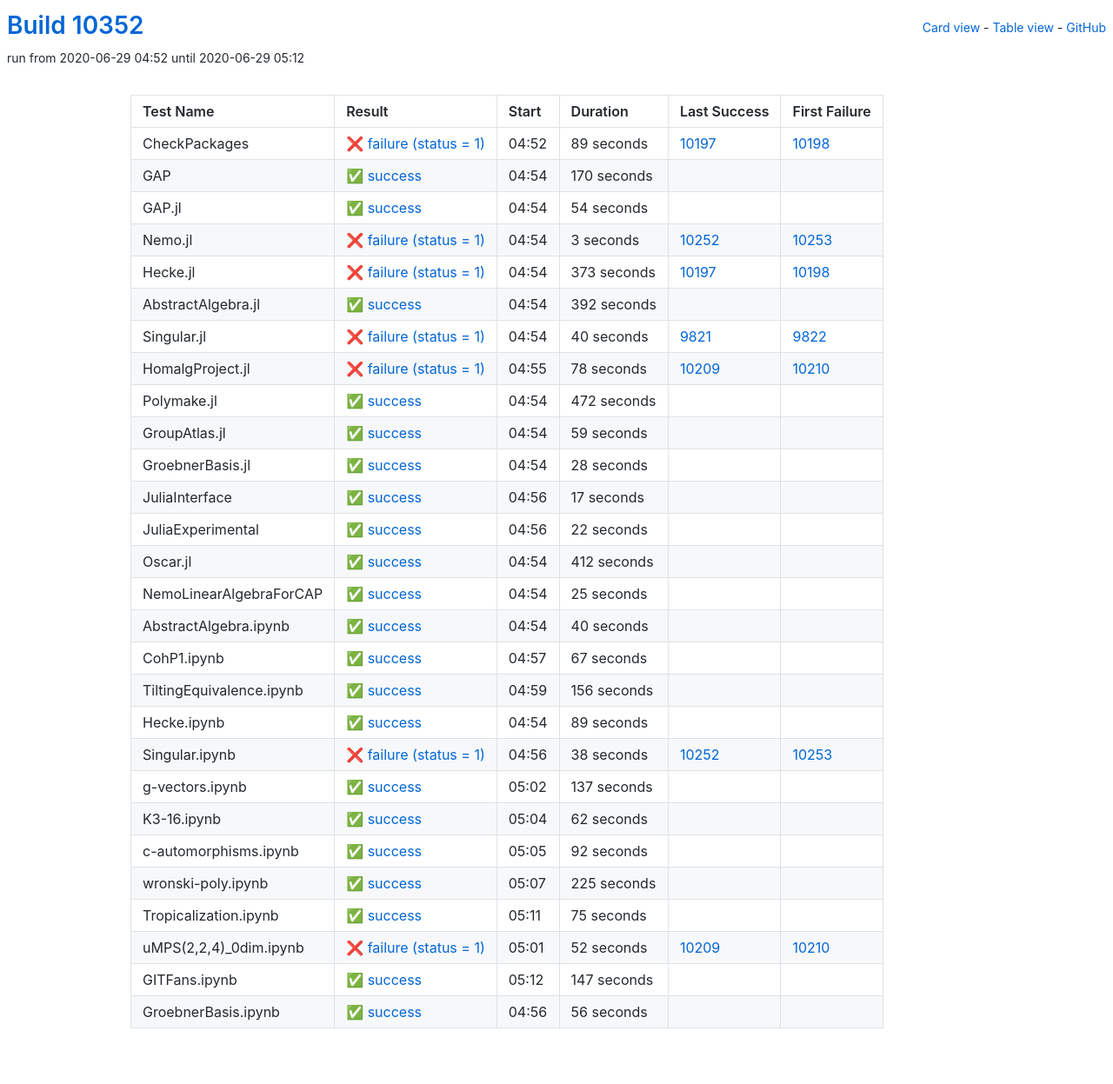
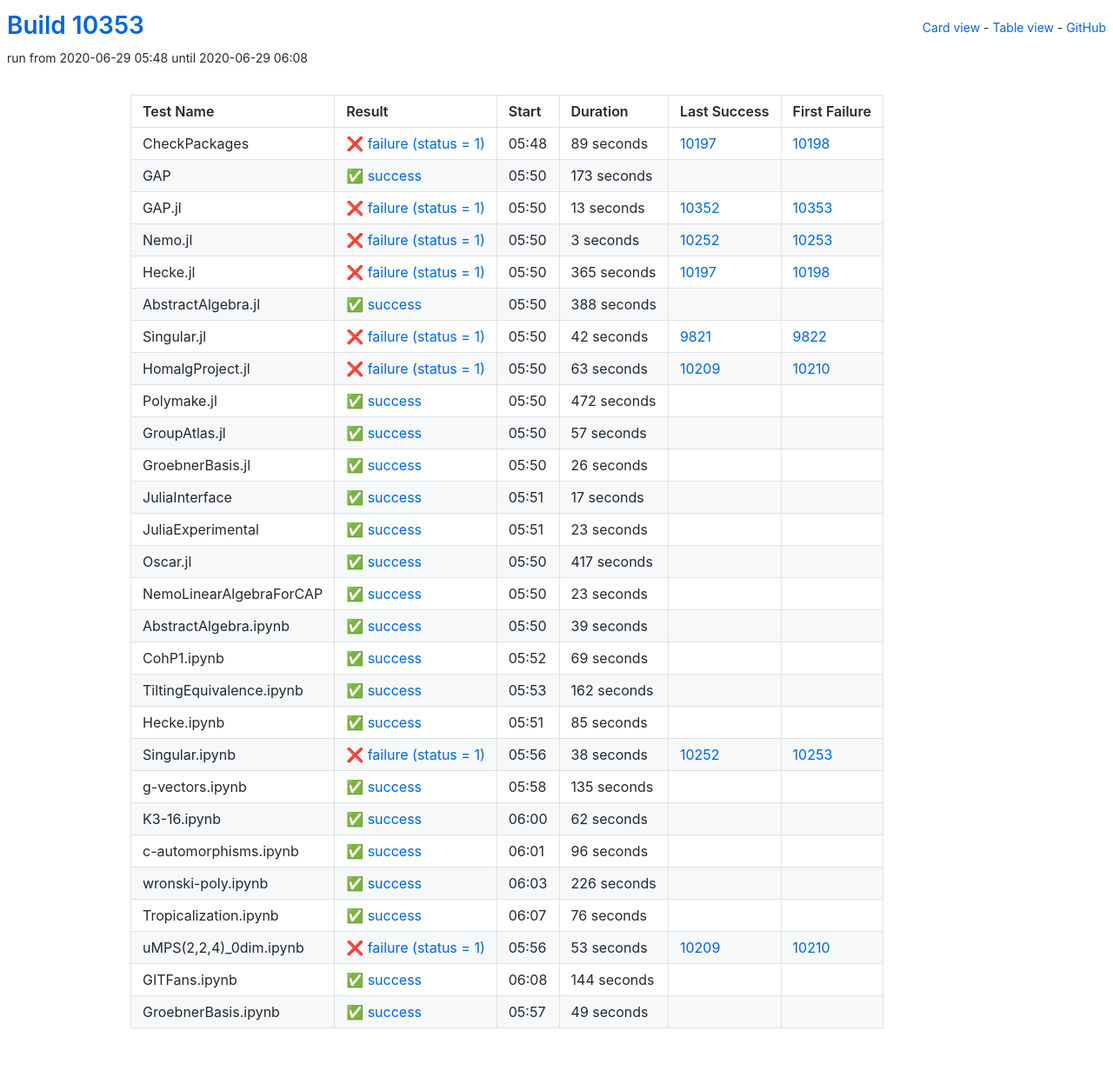
Before and after one commit to oscar-system/oscar-ci-status, a Jekyll site: the page built from table.html, in a window 1280 px wide. Shown: the whole page at 87% size. Built offline with Jekyll 4.4.1, drawn with Linux system fonts in a browser that asks for light colours.

Commit message:
Build #10353

```diff
--- a/_data/ci.yml
+++ b/_data/ci.yml
@@ -1,6 +1,6 @@
 ---
-build: 10352
-build_url: https://oscarci.mathematik.uni-kl.de/job/oscar/10352/
+build: 10353
+build_url: https://oscarci.mathematik.uni-kl.de/job/oscar/10353/
 job: oscar
 organization: oscar-system
 repo: oscar-ci-status
@@ -8,8 +8,8 @@
 tests:
 - name: CheckPackages
   id: checkpackages
-  log: https://oscarci.mathematik.uni-kl.de/job/oscar/10352/artifact/logs/build-10352/CheckPackages.log
-  start: 2020-06-29 04:52
+  log: https://oscarci.mathematik.uni-kl.de/job/oscar/10353/artifact/logs/build-10353/CheckPackages.log
+  start: 2020-06-29 05:48
   success: false
   exitcode: 1
   status: failure
@@ -20,32 +20,32 @@
   first_failure_url: https://oscarci.mathematik.uni-kl.de/job/oscar/10198/
 - name: GAP
   id: gap
-  log: https://oscarci.mathematik.uni-kl.de/job/oscar/10352/artifact/logs/build-10352/GAP.log
-  start: 2020-06-29 04:54
+  log: https://oscarci.mathematik.uni-kl.de/job/oscar/10353/artifact/logs/build-10353/GAP.log
+  start: 2020-06-29 05:50
   success: true
   exitcode: 0
   status: success
-  duration: 170
+  duration: 173
   last_success: false
   last_success_url:
   first_failure: false
   first_failure_url:
 - name: GAP.jl
   id: gap-jl
-  log: https://oscarci.mathematik.uni-kl.de/job/oscar/10352/artifact/logs/build-10352/GAP.jl.log
-  start: 2020-06-29 04:54
-  success: true
-  exitcode: 0
-  status: success
-  duration: 54
-  last_success: false
-  last_success_url:
-  first_failure: false
-  first_failure_url:
+  log: https://oscarci.mathematik.uni-kl.de/job/oscar/10353/artifact/logs/build-10353/GAP.jl.log
+  start: 2020-06-29 05:50
+  success: false
+  exitcode: 1
+  status: failure
+  duration: 13
+  last_success: 10352
+  last_success_url: https://oscarci.mathematik.uni-kl.de/job/oscar/10352/
+  first_failure: 10353
+  first_failure_url: https://oscarci.mathematik.uni-kl.de/job/oscar/10353/
 - name: Nemo.jl
   id: nemo-jl
-  log: https://oscarci.mathematik.uni-kl.de/job/oscar/10352/artifact/logs/build-10352/Nemo.jl.log
-  start: 2020-06-29 04:54
+  log: https://oscarci.mathematik.uni-kl.de/job/oscar/10353/artifact/logs/build-10353/Nemo.jl.log
+  start: 2020-06-29 05:50
   success: false
   exitcode: 1
   status: failure
@@ -56,56 +56,56 @@
   first_failure_url: https://oscarci.mathematik.uni-kl.de/job/oscar/10253/
 - name: Hecke.jl
   id: hecke-jl
-  log: https://oscarci.mathematik.uni-kl.de/job/oscar/10352/artifact/logs/build-10352/Hecke.jl.log
-  start: 2020-06-29 04:54
+  log: https://oscarci.mathematik.uni-kl.de/job/oscar/10353/artifact/logs/build-10353/Hecke.jl.log
+  start: 2020-06-29 05:50
   success: false
   exitcode: 1
   status: failure
-  duration: 373
+  duration: 365
   last_success: 10197
   last_success_url: https://oscarci.mathematik.uni-kl.de/job/oscar/10197/
   first_failure: 10198
   first_failure_url: https://oscarci.mathematik.uni-kl.de/job/oscar/10198/
 - name: AbstractAlgebra.jl
   id: abstractalgebra-jl
-  log: https://oscarci.mathematik.uni-kl.de/job/oscar/10352/artifact/logs/build-10352/AbstractAlgebra.jl.log
-  start: 2020-06-29 04:54
+  log: https://oscarci.mathematik.uni-kl.de/job/oscar/10353/artifact/logs/build-10353/AbstractAlgebra.jl.log
+  start: 2020-06-29 05:50
   success: true
   exitcode: 0
   status: success
-  duration: 392
+  duration: 388
   last_success: false
   last_success_url:
   first_failure: false
   first_failure_url:
 - name: Singular.jl
   id: singular-jl
-  log: https://oscarci.mathematik.uni-kl.de/job/oscar/10352/artifact/logs/build-10352/Singular.jl.log
-  start: 2020-06-29 04:54
+  log: https://oscarci.mathematik.uni-kl.de/job/oscar/10353/artifact/logs/build-10353/Singular.jl.log
+  start: 2020-06-29 05:50
   success: false
   exitcode: 1
   status: failure
-  duration: 40
+  duration: 42
   last_success: 9821
   last_success_url: https://oscarci.mathematik.uni-kl.de/job/oscar/9821/
   first_failure: 9822
   first_failure_url: https://oscarci.mathematik.uni-kl.de/job/oscar/9822/
 - name: HomalgProject.jl
   id: homalgproject-jl
-  log: https://oscarci.mathematik.uni-kl.de/job/oscar/10352/artifact/logs/build-10352/HomalgProject.jl.log
-  start: 2020-06-29 04:55
+  log: https://oscarci.mathematik.uni-kl.de/job/oscar/10353/artifact/logs/build-10353/HomalgProject.jl.log
+  start: 2020-06-29 05:50
   success: false
   exitcode: 1
   status: failure
-  duration: 78
+  duration: 63
   last_success: 10209
   last_success_url: https://oscarci.mathematik.uni-kl.de/job/oscar/10209/
   first_failure: 10210
   first_failure_url: https://oscarci.mathematik.uni-kl.de/job/oscar/10210/
 - name: Polymake.jl
   id: polymake-jl
-  log: https://oscarci.mathematik.uni-kl.de/job/oscar/10352/artifact/logs/build-10352/Polymake.jl.log
-  start: 2020-06-29 04:54
+  log: https://oscarci.mathematik.uni-kl.de/job/oscar/10353/artifact/logs/build-10353/Polymake.jl.log
+  start: 2020-06-29 05:50
   success: true
   exitcode: 0
   status: success
@@ -116,32 +116,32 @@
   first_failure_url:
 - name: GroupAtlas.jl
   id: groupatlas-jl
-  log: https://oscarci.mathematik.uni-kl.de/job/oscar/10352/artifact/logs/build-10352/GroupAtlas.jl.log
-  start: 2020-06-29 04:54
+  log: https://oscarci.mathematik.uni-kl.de/job/oscar/10353/artifact/logs/build-10353/GroupAtlas.jl.log
+  start: 2020-06-29 05:50
   success: true
   exitcode: 0
   status: success
-  duration: 59
+  duration: 57
   last_success: false
   last_success_url:
   first_failure: false
   first_failure_url:
 - name: GroebnerBasis.jl
   id: groebnerbasis-jl
-  log: https://oscarci.mathematik.uni-kl.de/job/oscar/10352/artifact/logs/build-10352/GroebnerBasis.jl.log
-  start: 2020-06-29 04:54
+  log: https://oscarci.mathematik.uni-kl.de/job/oscar/10353/artifact/logs/build-10353/GroebnerBasis.jl.log
+  start: 2020-06-29 05:50
   success: true
   exitcode: 0
   status: success
-  duration: 28
+  duration: 26
   last_success: false
   last_success_url:
   first_failure: false
   first_failure_url:
 - name: JuliaInterface
   id: juliainterface
-  log: https://oscarci.mathematik.uni-kl.de/job/oscar/10352/artifact/logs/build-10352/JuliaInterface.log
-  start: 2020-06-29 04:56
+  log: https://oscarci.mathematik.uni-kl.de/job/oscar/10353/artifact/logs/build-10353/JuliaInterface.log
+  start: 2020-06-29 05:51
   success: true
   exitcode: 0
   status: success
@@ -152,92 +152,92 @@
   first_failure_url:
 - name: JuliaExperimental
   id: juliaexperimental
-  log: https://oscarci.mathematik.uni-kl.de/job/oscar/10352/artifact/logs/build-10352/JuliaExperimental.log
-  start: 2020-06-29 04:56
+  log: https://oscarci.mathematik.uni-kl.de/job/oscar/10353/artifact/logs/build-10353/JuliaExperimental.log
+  start: 2020-06-29 05:51
   success: true
   exitcode: 0
   status: success
-  duration: 22
+  duration: 23
   last_success: false
   last_success_url:
   first_failure: false
   first_failure_url:
 - name: Oscar.jl
   id: oscar-jl
-  log: https://oscarci.mathematik.uni-kl.de/job/oscar/10352/artifact/logs/build-10352/Oscar.jl.log
-  start: 2020-06-29 04:54
+  log: https://oscarci.mathematik.uni-kl.de/job/oscar/10353/artifact/logs/build-10353/Oscar.jl.log
+  start: 2020-06-29 05:50
   success: true
   exitcode: 0
   status: success
-  duration: 412
+  duration: 417
   last_success: false
   last_success_url:
   first_failure: false
   first_failure_url:
 - name: NemoLinearAlgebraForCAP
   id: nemolinearalgebraforcap
-  log: https://oscarci.mathematik.uni-kl.de/job/oscar/10352/artifact/logs/build-10352/NemoLinearAlgebraForCAP.log
-  start: 2020-06-29 04:54
+  log: https://oscarci.mathematik.uni-kl.de/job/oscar/10353/artifact/logs/build-10353/NemoLinearAlgebraForCAP.log
+  start: 2020-06-29 05:50
   success: true
   exitcode: 0
   status: success
-  duration: 25
+  duration: 23
   last_success: false
   last_success_url:
   first_failure: false
   first_failure_url:
 - name: AbstractAlgebra.ipynb
   id: abstractalgebra-ipynb
-  log: https://oscarci.mathematik.uni-kl.de/job/oscar/10352/artifact/logs/build-10352/AbstractAlgebra.ipynb.log
-  start: 2020-06-29 04:54
+  log: https://oscarci.mathematik.uni-kl.de/job/oscar/10353/artifact/logs/build-10353/AbstractAlgebra.ipynb.log
+  start: 2020-06-29 05:50
   success: true
   exitcode: 0
   status: success
-  duration: 40
+  duration: 39
   last_success: false
   last_success_url:
   first_failure: false
   first_failure_url:
 - name: CohP1.ipynb
   id: cohp1-ipynb
-  log: https://oscarci.mathematik.uni-kl.de/job/oscar/10352/artifact/logs/build-10352/CohP1.ipynb.log
-  start: 2020-06-29 04:57
+  log: https://oscarci.mathematik.uni-kl.de/job/oscar/10353/artifact/logs/build-10353/CohP1.ipynb.log
+  start: 2020-06-29 05:52
   success: true
   exitcode: 0
   status: success
-  duration: 67
+  duration: 69
   last_success: false
   last_success_url:
   first_failure: false
   first_failure_url:
 - name: TiltingEquivalence.ipynb
   id: tiltingequivalence-ipynb
-  log: https://oscarci.mathematik.uni-kl.de/job/oscar/10352/artifact/logs/build-10352/TiltingEquivalence.ipynb.log
-  start: 2020-06-29 04:59
+  log: https://oscarci.mathematik.uni-kl.de/job/oscar/10353/artifact/logs/build-10353/TiltingEquivalence.ipynb.log
+  start: 2020-06-29 05:53
   success: true
   exitcode: 0
   status: success
-  duration: 156
+  duration: 162
   last_success: false
   last_success_url:
   first_failure: false
   first_failure_url:
 - name: Hecke.ipynb
   id: hecke-ipynb
-  log: https://oscarci.mathematik.uni-kl.de/job/oscar/10352/artifact/logs/build-10352/Hecke.ipynb.log
-  start: 2020-06-29 04:54
+  log: https://oscarci.mathematik.uni-kl.de/job/oscar/10353/artifact/logs/build-10353/Hecke.ipynb.log
+  start: 2020-06-29 05:51
   success: true
   exitcode: 0
   status: success
-  duration: 89
+  duration: 85
   last_success: false
   last_success_url:
   first_failure: false
   first_failure_url:
 - name: Singular.ipynb
   id: singular-ipynb
-  log: https://oscarci.mathematik.uni-kl.de/job/oscar/10352/artifact/logs/build-10352/Singular.ipynb.log
-  start: 2020-06-29 04:56
+  log: https://oscarci.mathematik.uni-kl.de/job/oscar/10353/artifact/logs/build-10353/Singular.ipynb.log
+  start: 2020-06-29 05:56
   success: false
   exitcode: 1
   status: failure
@@ -248,20 +248,20 @@
   first_failure_url: https://oscarci.mathematik.uni-kl.de/job/oscar/10253/
 - name: g-vectors.ipynb
   id: g-vectors-ipynb
-  log: https://oscarci.mathematik.uni-kl.de/job/oscar/10352/artifact/logs/build-10352/g-vectors.ipynb.log
-  start: 2020-06-29 05:02
+  log: https://oscarci.mathematik.uni-kl.de/job/oscar/10353/artifact/logs/build-10353/g-vectors.ipynb.log
+  start: 2020-06-29 05:58
   success: true
   exitcode: 0
   status: success
-  duration: 137
+  duration: 135
   last_success: false
   last_success_url:
   first_failure: false
   first_failure_url:
 - name: K3-16.ipynb
   id: k3-16-ipynb
-  log: https://oscarci.mathematik.uni-kl.de/job/oscar/10352/artifact/logs/build-10352/K3-16.ipynb.log
-  start: 2020-06-29 05:04
+  log: https://oscarci.mathematik.uni-kl.de/job/oscar/10353/artifact/logs/build-10353/K3-16.ipynb.log
+  start: 2020-06-29 06:00
   success: true
   exitcode: 0
   status: success
@@ -272,72 +272,72 @@
   first_failure_url:
 - name: c-automorphisms.ipynb
   id: c-automorphisms-ipynb
-  log: https://oscarci.mathematik.uni-kl.de/job/oscar/10352/artifact/logs/build-10352/c-automorphisms.ipynb.log
-  start: 2020-06-29 05:05
+  log: https://oscarci.mathematik.uni-kl.de/job/oscar/10353/artifact/logs/build-10353/c-automorphisms.ipynb.log
+  start: 2020-06-29 06:01
   success: true
   exitcode: 0
   status: success
-  duration: 92
+  duration: 96
   last_success: false
   last_success_url:
   first_failure: false
   first_failure_url:
 - name: wronski-poly.ipynb
   id: wronski-poly-ipynb
-  log: https://oscarci.mathematik.uni-kl.de/job/oscar/10352/artifact/logs/build-10352/wronski-poly.ipynb.log
-  start: 2020-06-29 05:07
+  log: https://oscarci.mathematik.uni-kl.de/job/oscar/10353/artifact/logs/build-10353/wronski-poly.ipynb.log
+  start: 2020-06-29 06:03
   success: true
   exitcode: 0
   status: success
-  duration: 225
+  duration: 226
   last_success: false
   last_success_url:
   first_failure: false
   first_failure_url:
 - name: Tropicalization.ipynb
   id: tropicalization-ipynb
-  log: https://oscarci.mathematik.uni-kl.de/job/oscar/10352/artifact/logs/build-10352/Tropicalization.ipynb.log
-  start: 2020-06-29 05:11
+  log: https://oscarci.mathematik.uni-kl.de/job/oscar/10353/artifact/logs/build-10353/Tropicalization.ipynb.log
+  start: 2020-06-29 06:07
   success: true
   exitcode: 0
   status: success
-  duration: 75
+  duration: 76
   last_success: false
   last_success_url:
   first_failure: false
   first_failure_url:
 - name: uMPS(2,2,4)_0dim.ipynb
   id: umps-2-2-4-0dim-ipynb
-  log: https://oscarci.mathematik.uni-kl.de/job/oscar/10352/artifact/logs/build-10352/uMPS-2-2-4-_0dim.ipynb.log
-  start: 2020-06-29 05:01
+  log: https://oscarci.mathematik.uni-kl.de/job/oscar/10353/artifact/logs/build-10353/uMPS-2-2-4-_0dim.ipynb.log
+  start: 2020-06-29 05:56
   success: false
   exitcode: 1
   status: failure
-  duration: 52
+  duration: 53
   last_success: 10209
   last_success_url: https://oscarci.mathematik.uni-kl.de/job/oscar/10209/
   first_failure: 10210
   first_failure_url: https://oscarci.mathematik.uni-kl.de/job/oscar/10210/
 - name: GITFans.ipynb
   id: gitfans-ipynb
-  log: https://oscarci.mathematik.uni-kl.de/job/oscar/10352/artifact/logs/build-10352/GITFans.ipynb.log
-  start: 2020-06-29 05:12
+  log: https://oscarci.mathematik.uni-kl.de/job/oscar/10353/artifact/logs/build-10353/GITFans.ipynb.log
+  start: 2020-06-29 06:08
   success: true
   exitcode: 0
   status: success
-  duration: 147
+  duration: 144
   last_success: false
   last_success_url:
   first_failure: false
   first_failure_url:
 - name: GroebnerBasis.ipynb
   id: groebnerbasis-ipynb
-  log: https://oscarci.mathematik.uni-kl.de/job/oscar/10352/artifact/logs/build-10352/GroebnerBasis.ipynb.log
-  start: 2020-06-29 04:56
+  log: https://oscarci.mathematik.uni-kl.de/job/oscar/10353/artifact/logs/build-10353/GroebnerBasis.ipynb.log
+  start: 2020-06-29 05:57
   success: true
   exitcode: 0
   status: success
-  duration: 56
+  duration: 49
   last_success: false
   last_success_url:
   first_failure: false
```
Also changed, not shown: README.md.
